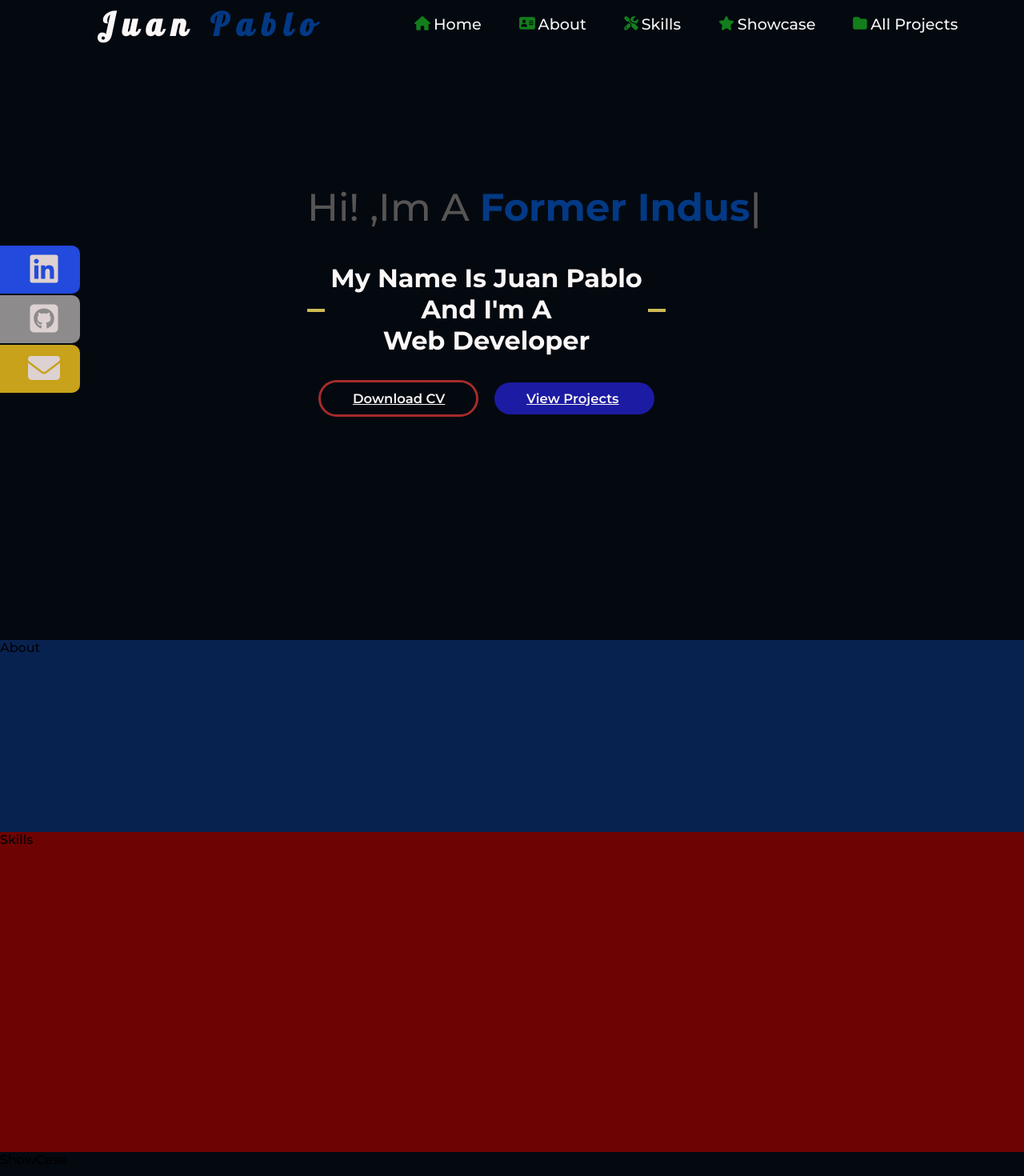
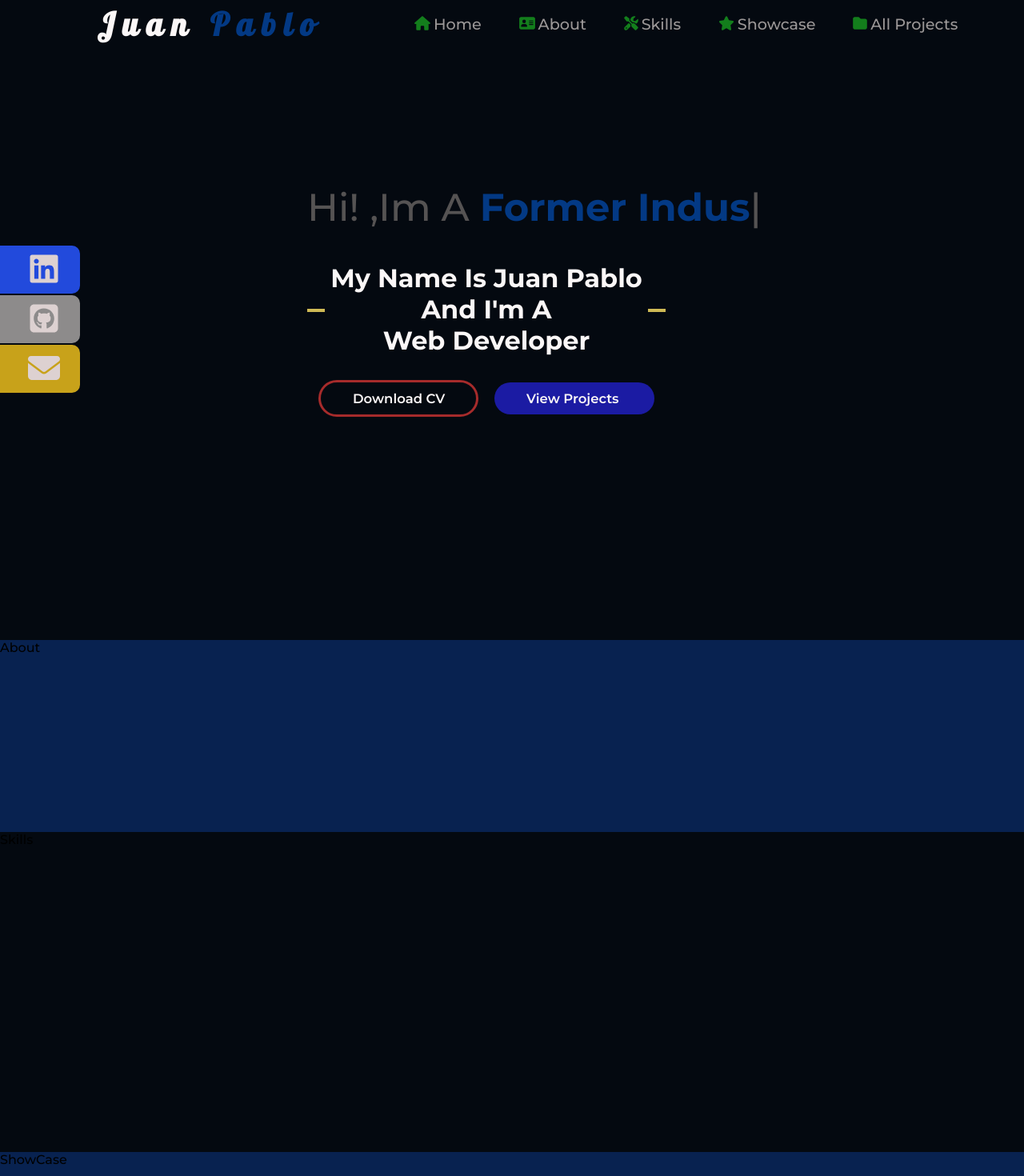
Before and after one commit to JuanP-VT/personal-web-page, a React (Create React App) app: page / in a window 1280 px wide. Shown: the top 1470 px of the page at 80% size. Built offline with nearby package versions, Linux system fonts and the light colour scheme.

Commit message:
Added style variables

```diff
--- a/src/styles/App.css
+++ b/src/styles/App.css
@@ -62,6 +62,7 @@
   border-radius: 50px;
   justify-items: center;
   outline: none;
+  text-decoration: none;
   font-weight: 600;
   font-size: 1.03rem;
   cursor: pointer;
@@ -86,7 +87,7 @@
 }
 
 #textAnimation span {
-  color: rgb(87, 84, 84);
+  color: rgb(85, 83, 83);
   font-size: 3rem;
 }
 #textAnimation strong {
@@ -165,7 +166,7 @@
 }
 
 .scrolled {
-  background-color: rgb(3, 57, 132);
+  background-color: rgb(0, 0, 0);
 }
 
 #navBarName {
@@ -195,7 +196,7 @@
 #navBarList a {
   font-size: 1.2rem;
   text-decoration: none;
-  color: whitesmoke;
+  color: rgb(155, 151, 151);
 }
 #navBarList .container {
   display: flex;
@@ -244,17 +245,17 @@ body {
 
 #Skills {
   height: 50vh;
-  background-color: rgb(110, 3, 3);
+  background-color: rgb(4, 9, 16);
 }
 
 #ShowCase {
   height: 40vh;
-  background-color: rgb(4, 9, 16);
+  background-color: rgb(8, 34, 80);
 }
 
 #AllProjects {
   height: 40vh;
-  background-color: rgb(8, 34, 80);
+  background-color: rgb(4, 9, 16);
 }
 
 /*# sourceMappingURL=App.css.map */
--- a/src/styles/App.scss
+++ b/src/styles/App.scss
@@ -5,7 +5,7 @@
 @import url("https://fonts.googleapis.com/css2?family=Lobster&family=Montserrat:ital,wght@0,300;0,500;0,600;0,700;0,900;1,300;1,500;1,600;1,800;1,900&display=swap");
 
 * {
-  font-family: "Montserrat", sans-serif;
+  font-family: $fontOne;
   padding: 0;
   margin: 0;
   box-sizing: border-box;
@@ -26,13 +26,13 @@ body {
 }
 #Skills {
   height: 50vh;
-  background-color: $bgcThree;
+  background-color: $bgcOne;
 }
 #ShowCase {
   height: 40vh;
-  background-color: $bgcOne;
+  background-color: $bgcTwo;
 }
 #AllProjects {
   height: 40vh;
-  background-color: $bgcTwo;
+  background-color: $bgcOne;
 }
--- a/src/styles/Home.scss
+++ b/src/styles/Home.scss
@@ -50,7 +50,7 @@
       margin-top: 30px;
       a {
         color: $mainTextColor;
-        font-family: "Montserrat", sans-serif;
+        font-family: $fontOne;
         display: flex;
         width: 200px;
         height: 20px;
@@ -60,6 +60,7 @@
         border-radius: 50px;
         justify-items: center;
         outline: none;
+        text-decoration: none;
         font-weight: 600;
         font-size: 1.03rem;
         cursor: pointer;
@@ -88,7 +89,7 @@
 //Animated Text
 #textAnimation {
   span {
-    color: rgb(87, 84, 84);
+    color: $thirdTextColor;
     font-size: 3rem;
   }
   strong {
--- a/src/styles/NavBar.scss
+++ b/src/styles/NavBar.scss
@@ -11,7 +11,7 @@
   transition: all 400ms ease-in-out;
 }
 .scrolled {
-  background-color: $secondaryTextColor;
+  background-color: $NavBarBGC;
 }
 #navBarName {
   color: $mainTextColor;
@@ -20,14 +20,14 @@
   font-weight: 600;
   font-size: 2.5rem;
   letter-spacing: 10px;
-  font-family: "Lobster", cursive;
+  font-family: $fontTwo;
   #alter {
-    font-family: "Lobster", cursive;
+    font-family: $fontTwo;
     color: $secondaryTextColor;
   }
   .alter {
     color: $mainTextColor !important;
-    font-family: "Lobster", cursive;
+    font-family: $fontTwo;
   }
 }
 
@@ -39,7 +39,7 @@
   a {
     font-size: 1.2rem;
     text-decoration: none;
-    color: whitesmoke;
+    color: rgb(155, 151, 151);
   }
   .container {
     display: flex;
```
Also changed, not shown: src/components/Home.tsx (+2 -11 lines), src/styles/Variables.scss (+7 -2 lines), 1 other file (tests, documents, lock files or other folders).
